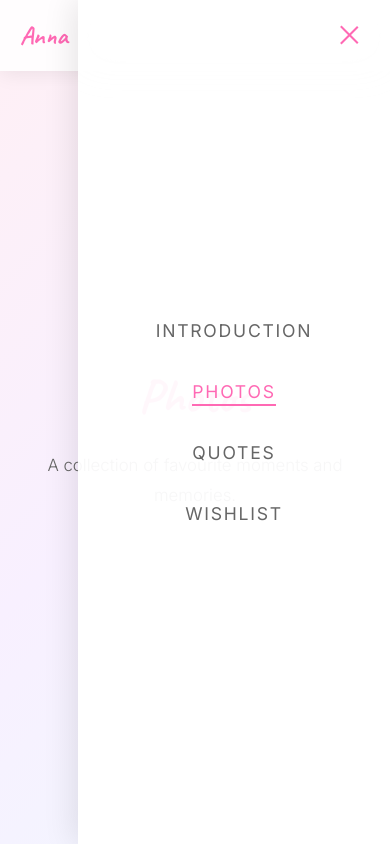
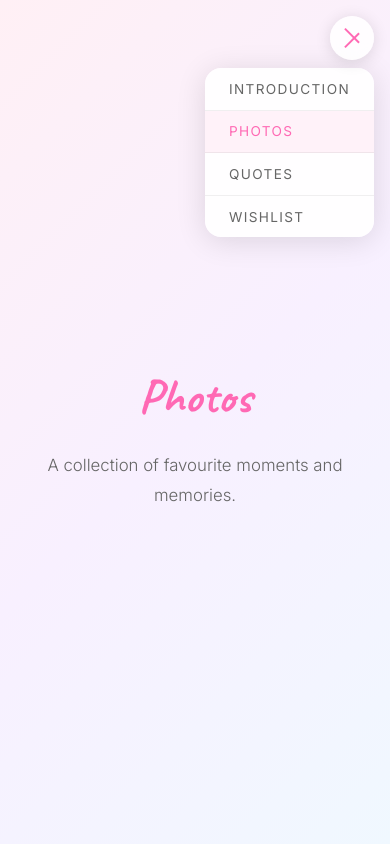
Before and after one commit to tothdani89-flyingpower/anna-website, a plain HTML site: page photos.html in a window 390 px wide. Both pictures are taken after a click on the button "Menu". Drawn offline with Linux system fonts and the light colour scheme.

Commit message:
Replace header bar with dropdown menu button

```diff
--- a/photos.html
+++ b/photos.html
@@ -10,7 +10,7 @@
   <link href="https://fonts.googleapis.com/css2?family=Caveat:wght@400;700&family=Inter:wght@300;400;600&display=swap" rel="stylesheet">
 </head>
 <body>
-  <header class="site-header scrolled">
+  <header class="site-header">
     <a href="index.html" class="logo">Anna</a>
     <button class="menu-toggle" aria-label="Menu">
       <span></span>
--- a/style.css
+++ b/style.css
@@ -18,38 +18,87 @@ body {
 /* ── Header ── */
 .site-header {
   position: fixed;
-  top: 0;
-  left: 0;
-  right: 0;
+  top: 1.25rem;
+  right: 1.25rem;
+  left: auto;
   z-index: 100;
   display: flex;
-  align-items: center;
-  justify-content: space-between;
-  padding: 1rem 2.5rem;
-  background: rgba(255, 255, 255, 0.1);
-  backdrop-filter: blur(12px);
-  -webkit-backdrop-filter: blur(12px);
-  border-bottom: 1px solid rgba(255, 255, 255, 0.15);
-  transition: background 0.4s, box-shadow 0.4s;
-}
-
-.site-header.scrolled {
-  background: rgba(255, 255, 255, 0.85);
-  box-shadow: 0 2px 20px rgba(0, 0, 0, 0.08);
+  flex-direction: column;
+  align-items: flex-end;
 }
 
 .logo {
-  font-family: 'Caveat', cursive;
-  font-size: 2rem;
-  font-weight: 700;
-  color: #ff69b4;
-  text-decoration: none;
-  text-shadow: 0 1px 8px rgba(255, 105, 180, 0.3);
+  display: none;
+}
+
+.menu-toggle {
+  display: flex;
+  flex-direction: column;
+  align-items: center;
+  justify-content: center;
+  width: 48px;
+  height: 48px;
+  background: rgba(255, 255, 255, 0.85);
+  backdrop-filter: blur(12px);
+  -webkit-backdrop-filter: blur(12px);
+  border: none;
+  border-radius: 50%;
+  cursor: pointer;
+  box-shadow: 0 2px 16px rgba(0, 0, 0, 0.12);
+  padding: 0;
+  z-index: 101;
+  transition: background 0.3s, transform 0.3s;
+}
+
+.menu-toggle:hover {
+  background: rgba(255, 255, 255, 1);
+  transform: scale(1.08);
+}
+
+.menu-toggle span {
+  display: block;
+  width: 20px;
+  height: 2px;
+  background: #ff69b4;
+  margin: 3px 0;
+  transition: transform 0.3s, opacity 0.3s;
+}
+
+.menu-toggle.open span:nth-child(1) {
+  transform: rotate(45deg) translate(4px, 4px);
+}
+
+.menu-toggle.open span:nth-child(2) {
+  opacity: 0;
+}
+
+.menu-toggle.open span:nth-child(3) {
+  transform: rotate(-45deg) translate(4px, -4px);
 }
 
 .site-header nav {
   display: flex;
-  gap: 2rem;
+  flex-direction: column;
+  gap: 0;
+  margin-top: 0.5rem;
+  background: rgba(255, 255, 255, 0.92);
+  backdrop-filter: blur(20px);
+  -webkit-backdrop-filter: blur(20px);
+  border-radius: 16px;
+  box-shadow: 0 4px 30px rgba(0, 0, 0, 0.12);
+  overflow: hidden;
+  max-height: 0;
+  opacity: 0;
+  transform: translateY(-8px);
+  transition: max-height 0.4s ease, opacity 0.3s ease, transform 0.3s ease;
+  pointer-events: none;
+}
+
+.site-header nav.open {
+  max-height: 300px;
+  opacity: 1;
+  transform: translateY(0);
+  pointer-events: auto;
 }
 
 .site-header nav a {
@@ -58,39 +107,24 @@ body {
   font-weight: 400;
   letter-spacing: 0.1em;
   text-transform: uppercase;
-  color: rgba(255, 255, 255, 0.9);
+  color: #666;
   text-decoration: none;
-  text-shadow: 0 1px 6px rgba(0, 0, 0, 0.2);
+  padding: 0.9rem 1.8rem;
   position: relative;
-  transition: color 0.3s;
+  transition: color 0.3s, background 0.3s;
 }
 
-.site-header.scrolled nav a {
-  color: #666;
-  text-shadow: none;
-}
-
-.site-header nav a::after {
-  content: '';
-  position: absolute;
-  bottom: -4px;
-  left: 0;
-  width: 0;
-  height: 2px;
-  background: #ff69b4;
-  transition: width 0.3s ease;
+.site-header nav a:not(:last-child) {
+  border-bottom: 1px solid rgba(0, 0, 0, 0.06);
 }
 
 .site-header nav a:hover {
   color: #ff69b4;
+  background: rgba(255, 105, 180, 0.06);
 }
 
-.site-header nav a:hover::after {
-  width: 100%;
-}
-
-.site-header.scrolled .logo {
-  text-shadow: none;
+.site-header nav a::after {
+  display: none;
 }
 
 /* ── Cover Section ── */
@@ -394,10 +428,7 @@ body {
 /* ── Active nav link ── */
 .site-header nav a.active {
   color: #ff69b4;
-}
-
-.site-header nav a.active::after {
-  width: 100%;
+  background: rgba(255, 105, 180, 0.08);
 }
 
 /* ── Subpages ── */
@@ -430,77 +461,21 @@ body {
   animation: fadeInUp 1s ease-out 0.3s both;
 }
 
-/* ── Hamburger button ── */
-.menu-toggle {
-  display: none;
-  background: none;
-  border: none;
-  cursor: pointer;
-  padding: 0.5rem;
-  z-index: 101;
-}
-
-.menu-toggle span {
-  display: block;
-  width: 24px;
-  height: 2px;
-  background: #ff69b4;
-  margin: 6px 0;
-  transition: transform 0.3s, opacity 0.3s;
-}
-
-.menu-toggle.open span:nth-child(1) {
-  transform: rotate(45deg) translate(5px, 6px);
-}
-
-.menu-toggle.open span:nth-child(2) {
-  opacity: 0;
-}
-
-.menu-toggle.open span:nth-child(3) {
-  transform: rotate(-45deg) translate(5px, -6px);
-}
-
 /* ── Mobile styles ── */
 @media (max-width: 768px) {
-  .menu-toggle {
-    display: block;
+  .site-header {
+    top: 1rem;
+    right: 1rem;
   }
 
-  .site-header {
-    padding: 0.75rem 1.25rem;
-  }
-
-  .site-header nav {
-    position: fixed;
-    top: 0;
-    right: -100%;
-    width: 70%;
-    height: 100vh;
-    height: 100dvh;
-    flex-direction: column;
-    justify-content: center;
-    align-items: center;
-    gap: 2.5rem;
-    background: rgba(255, 255, 255, 0.95);
-    backdrop-filter: blur(20px);
-    -webkit-backdrop-filter: blur(20px);
-    transition: right 0.4s ease;
-    box-shadow: -4px 0 30px rgba(0, 0, 0, 0.1);
-  }
-
-  .site-header nav.open {
-    right: 0;
+  .menu-toggle {
+    width: 44px;
+    height: 44px;
   }
 
   .site-header nav a {
-    font-size: 1.1rem;
-    color: #666;
-    text-shadow: none;
-  }
-
-  .site-header nav a.active {
-    color: #ff69b4;
+    font-size: 0.85rem;
+    padding: 0.8rem 1.5rem;
   }
 
   .cover {
@@ -518,7 +493,7 @@ body {
 
   .content {
     background-attachment: scroll;
-    padding: 5rem 1.5rem 3rem;
+    padding: 4rem 1.5rem 3rem;
   }
 
   .butterfly {
@@ -540,14 +515,6 @@ body {
 }
 
 @media (max-width: 390px) {
-  .logo {
-    font-size: 1.6rem;
-  }
-
-  .site-header nav {
-    width: 80%;
-  }
-
   .butterfly {
     font-size: 1.2rem !important;
   }
```
Also changed, not shown: index.html (+0 -5 lines), introduction.html (+1 -1 lines), quotes.html (+1 -1 lines), wishlist.html (+1 -1 lines).
